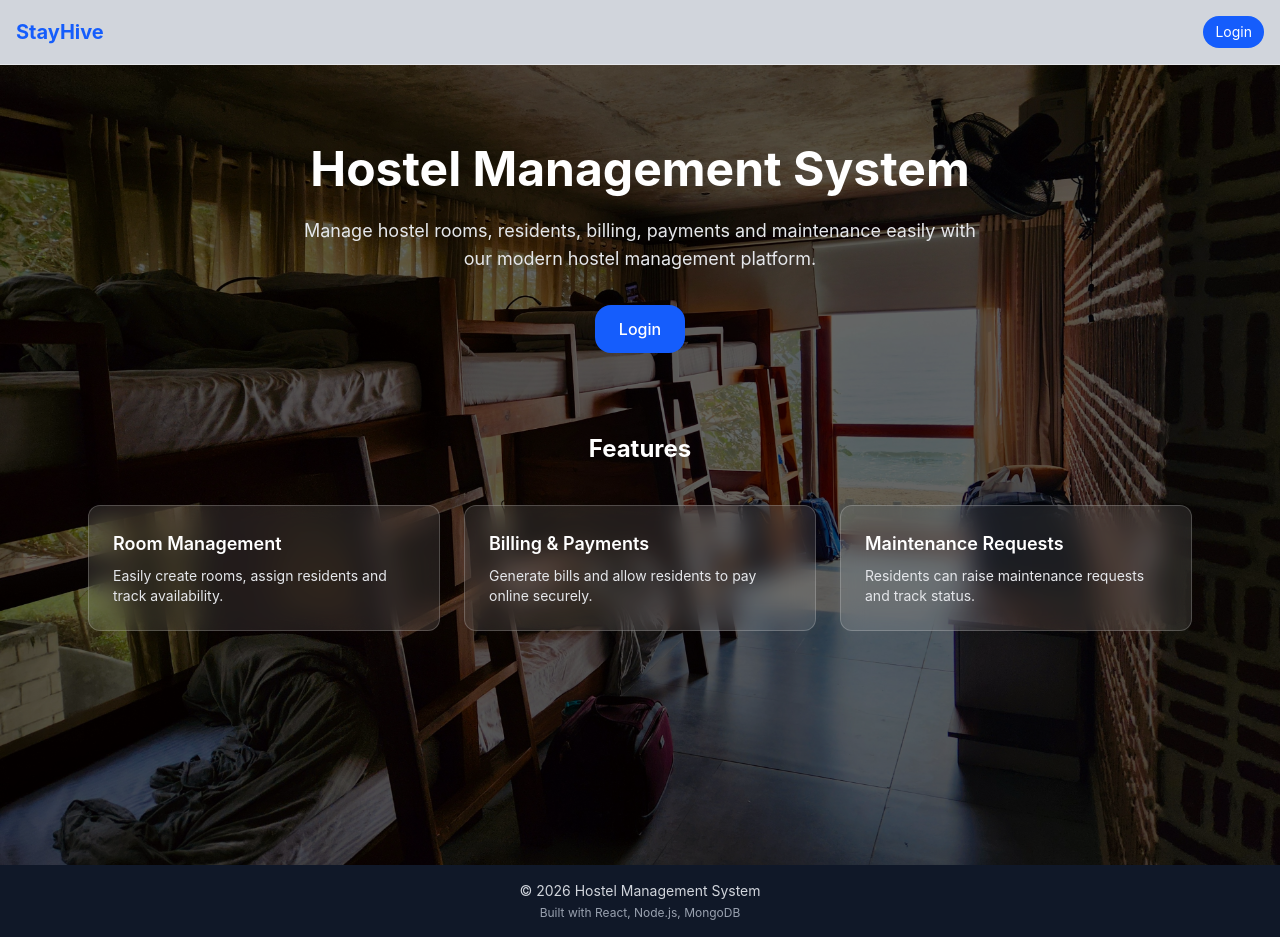
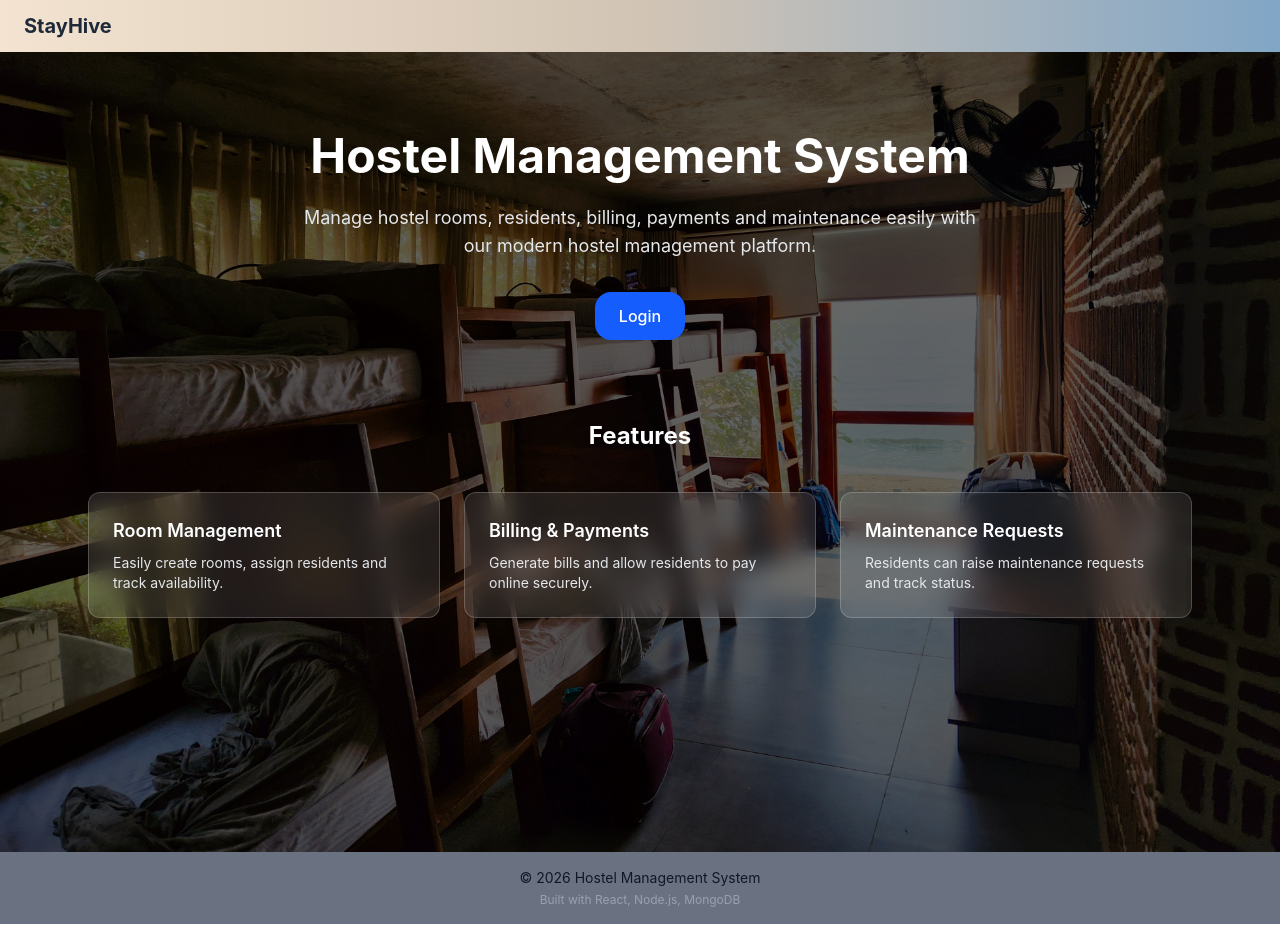
Before and after one commit to anantharjun672001-a11y/HostelFrontend, a React (Vite) app: page / in a window 1280 px wide. Built offline with nearby package versions, Linux system fonts and the light colour scheme.

Commit message:
navbar and footer ui designed and logics changed

```diff
--- a/src/components/Footer.jsx
+++ b/src/components/Footer.jsx
@@ -6,7 +6,7 @@ const Footer = () => {
 
   return (
 
-    <footer className="bg-gray-900 text-gray-300 ">
+    <footer className="bg-gray-500 text-gray-900 ">
 
       <div className="max-w-7xl mx-auto px-6 py-4 text-center">
 
--- a/src/components/Navbar.jsx
+++ b/src/components/Navbar.jsx
@@ -1,10 +1,11 @@
-import { Link, useNavigate } from "react-router-dom";
-import NotificationBell from "./NotificationBell";
+import { useNavigate, useLocation } from "react-router-dom";
+import { Bell } from "lucide-react";
 
 const Navbar = () => {
+  const navigate = useNavigate();
+  const location = useLocation();
 
-  const navigate = useNavigate();
-  const user = JSON.parse(localStorage.getItem("user"));
+  const user = JSON.parse(localStorage.getItem("user")) || null;
   const role = user?.role;
 
   const logout = () => {
@@ -13,121 +14,71 @@ const Navbar = () => {
     navigate("/login");
   };
 
+  const isDashboardPage =
+    location.pathname.startsWith("/dashboard") ||
+    location.pathname.startsWith("/admin") ||
+    location.pathname.startsWith("/resident");
+
+  const handleLogoClick = () => {
+    if (!user) {
+      navigate("/");
+    }
+  };
+
   return (
+    <nav className="bg-gradient-to-r from-[#F3E3D0] via-[#D2C4B4] via-[#AACDDC] to-[#81A6C6] shadow-md">
 
-<nav className="bg-gray-300 border-b border-gray-200 shadow-sm">
-  <div className="max-w-screen-xl flex flex-wrap items-center justify-between mx-auto p-4">
+      <div
+        className={`flex items-center justify-between px-6 py-3
+        ${isDashboardPage ? "ml-16 md:ml-64" : ""}`}
+      >
 
-    <Link to="/" className="text-xl font-bold text-blue-600">
+
+        <h1
+          onClick={handleLogoClick}
+          className={`text-xl font-bold text-gray-800
+          ${!user ? "cursor-pointer hover:opacity-80" : "cursor-default"}`}
+        >
           StayHive
-    </Link>
+        </h1>
 
-    <div className="flex items-center gap-4">
+        {/* Logged OUT → only logo */}
+        {!user ? null : (
 
-      {/* Dashboard only after login */}
-      {user && (
-        <Link to="/dashboard" className="text-gray-700 hover:text-blue-600 font-medium">
-          Dashboard
-        </Link>
+          <div className="flex items-center gap-5">
+
+            {/*  Resident only */}
+            {role === "resident" && (
+              <div className="relative cursor-pointer">
+                <Bell className="text-gray-700 hover:text-gray-900 transition-transform duration-200 hover:scale-110" />
+                <span className="absolute top-0 right-0 w-2 h-2 bg-red-500 rounded-full"></span>
+              </div>
             )}
 
-      {/* ADMIN + STAFF NAVBAR */}
-      {user && (role === "admin" || role === "staff") && (
-        <>
-          <Link to="/admin/rooms" className="hover:text-blue-600">
-            Rooms
-          </Link>
+            {/*  Profile */}
+            <div className="flex items-center gap-2">
 
-          <Link to="/admin/residents" className="hover:text-blue-600">
-            Residents
-          </Link>
+              <div className="w-8 h-8 bg-[#81A6C6] text-white flex items-center justify-center rounded-full font-semibold">
+                {user.name ? user.name[0].toUpperCase() : "U"}
+              </div>
 
-          <Link to="/admin/maintenance" className="hover:text-blue-600">
-            Maintenance
-          </Link>
-        </>
-      )}
-
-      {/* ADMIN ONLY */}
-      {user && role === "admin" && (
-        <>
-          <Link to="/admin/bills" className="hover:text-blue-600">
-            Bills
-          </Link>
-
-          <Link to="/admin/create-bill" className="hover:text-blue-600">
-            Create Bill
-          </Link>
-
-          <Link to="/admin/payments" className="hover:text-blue-600">
-            Payments
-          </Link>
-
-          <Link to="/admin/revenue" className="hover:text-blue-600">
-            Revenue
-          </Link>
-
-          <Link to="/admin/create-staff" className="hover:text-blue-600">
-            Create Staff
-          </Link>
-          <Link to="/admin/create-user"  className="hover:text-blue-600">
-            Create User
-          </Link>
-        </>
-      )}
-
-      {/* RESIDENT NAVBAR */}
-      {user && role === "resident" && (
-        <>
-          <Link to="/resident/rooms" className="hover:text-blue-600">
-            Rooms
-          </Link>
-
-          <Link to="/resident/my-room" className="hover:text-blue-600">
-            My Room
-          </Link>
-
-          <Link to="/resident/bills" className="hover:text-blue-600">
-            My Bills
-          </Link>
-
-          <Link to="/resident/maintenance/create" className="hover:text-blue-600">
-            Create Request
-          </Link>
-
-          <Link to="/resident/maintenance" className="hover:text-blue-600">
-            Maintenance
-          </Link>
-        </>
-      )}
-
-      {/* Notification */}
-      {user && <NotificationBell />}
+              <span className="text-gray-800 font-medium hidden sm:block">
+                {user.name || "User"}
+              </span>
+            </div>
 
             {/* Logout */}
-      {user && (
             <button
               onClick={logout}
-          className="bg-red-500 text-white px-3 py-1.5 rounded-lg hover:bg-red-600 text-sm"
+              className="bg-red-500 hover:bg-red-600 text-white px-3 py-1.5 rounded-lg text-sm transition"
             >
               Logout
             </button>
-      )}
-
-      {/* Login button */}
-      {!user && (
-        <Link
-          to="/login"
-          className="bg-blue-600 text-white px-3 py-1.5 rounded-lg hover:bg-blue-700 text-sm"
-        >
-          Login
-        </Link>
-      )}
 
           </div>
+        )}
       </div>
     </nav>
-
   );
 };
 
```
Lines whose indentation alone changed are shown as unchanged.
